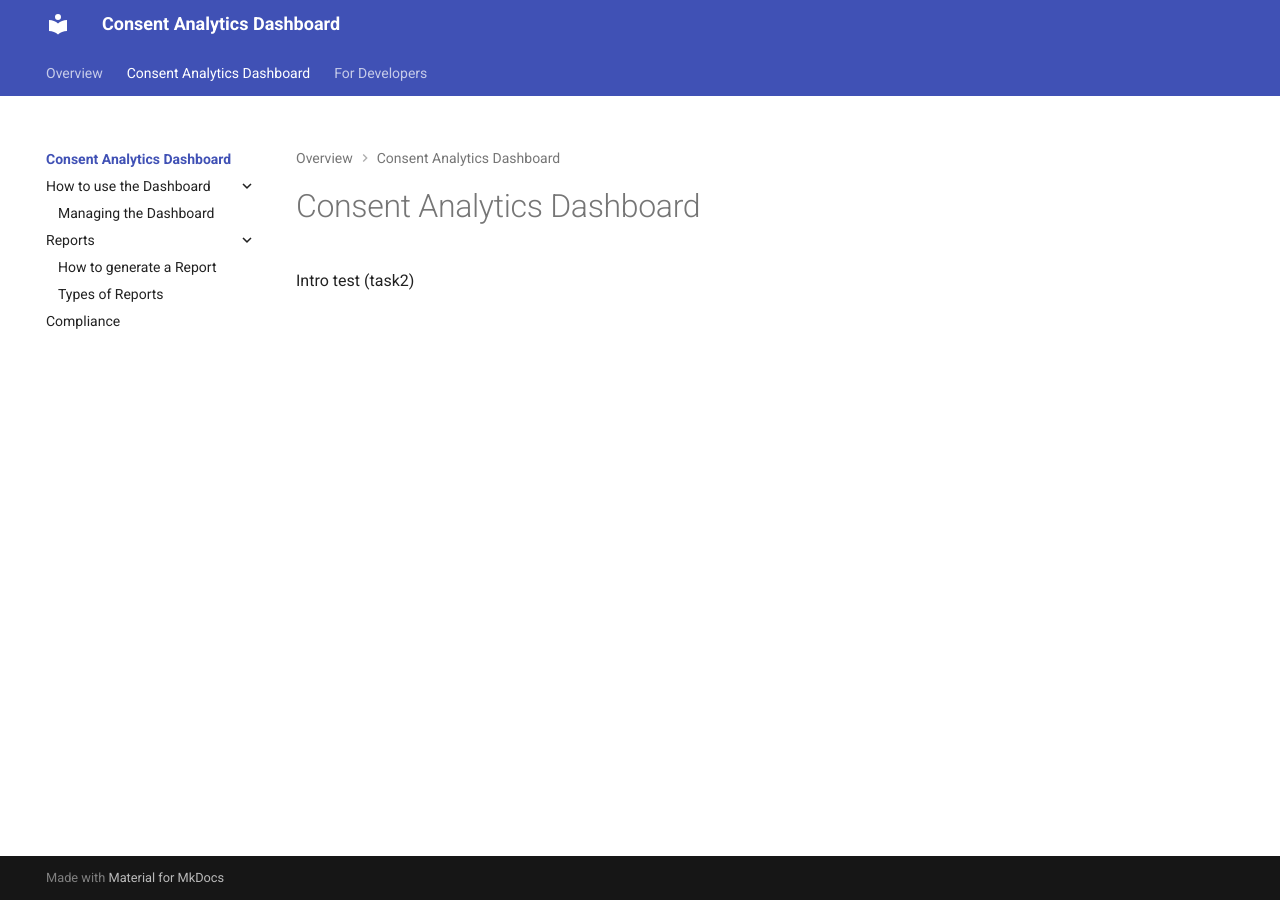
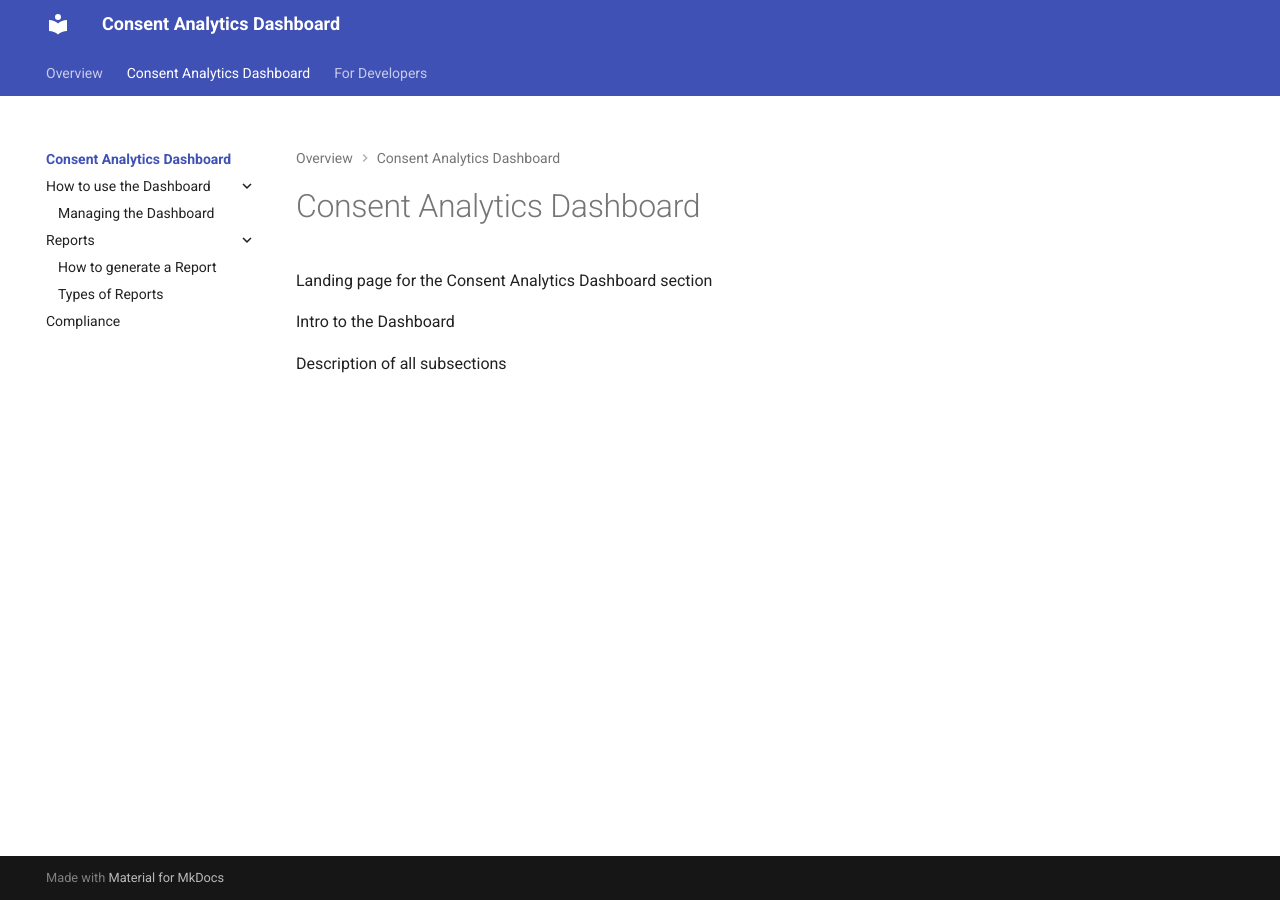
Before and after one commit to algarcia99/dashboard-docs, an MkDocs documentation site: the page built from docs/consent-analytics-dashboard/index.md, in a window 1280 px wide. Built offline with MkDocs 1.6.1 and Material for MkDocs 9.7.7, drawn with Linux system fonts in a browser that asks for light colours.

Commit message:
Update index.md

```diff
--- a/docs/consent-analytics-dashboard/index.md
+++ b/docs/consent-analytics-dashboard/index.md
@@ -1,4 +1,8 @@
 
 # Consent Analytics Dashboard
 
-Intro test (task2)
+Landing page for the Consent Analytics Dashboard section
+
+Intro to the Dashboard
+
+Description of all subsections
```
